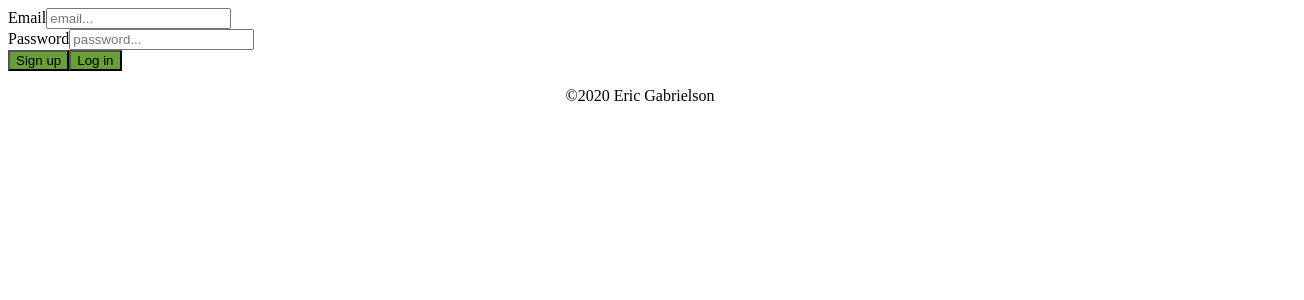
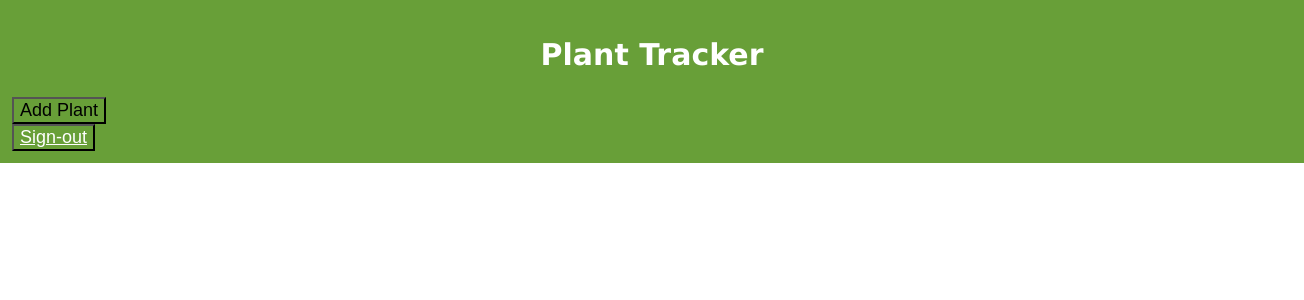
Before and after one commit to ThomasThat467/INFO441Project, a React (Create React App) app in the folder client/: page / in a window 1280 px wide. Shown: the top 300 px of the page, 1304 px wide, since content can reach past the window. Built offline with nearby package versions, Linux system fonts and the light colour scheme.

Commit message:
add client

```diff
--- a/client/src/App.js
+++ b/client/src/App.js
@@ -4,7 +4,7 @@ import {Button} from 'reactstrap'
 import 'whatwg-fetch';
 import {PlantList} from './Components/PlantList.js'
 import {AddPlantModal} from './Components/AddPlant.js'
-import {LoginForm} from './Components/Login.js'
+//import {LoginForm} from './Components/Login.js'
 import {Route, NavLink} from 'react-router-dom';
 
 
@@ -85,15 +85,15 @@ class App extends Component {
         // console.log(this.toggleModal)
 
         let content = null;
-        if (!this.state.signedIn){
-            content = (
-                <Route
-                path="/"
-                render={
-                    (props) =>
-                    <LoginForm signUpCallback={this.handleSignUp} signInCallback={this.handleSignIn}/>
-                } /> )
-        } else {
+        // if (!this.state.signedIn){
+        //     content = (
+        //         <Route
+        //         path="/"
+        //         render={
+        //             (props) =>
+        //             <LoginForm signUpCallback={this.handleSignUp} signInCallback={this.handleSignIn}/>
+        //         } /> )
+        // } else {
             content = (
                 <div>
                     <Header addPlantCallback={this.addPlant} handleSignOutCallback={this.handleSignOut}></Header>
@@ -107,9 +107,9 @@ class App extends Component {
                     />
                 </div>
             );
-        }
+        //}
 
-        return (<div>{content}<Footer></Footer></div>);
+        return (<div>{content}</div>);
     }
 }
 
@@ -135,17 +135,17 @@ class Header extends Component {
     }
 }
 
-class Footer extends Component {
-    render() {
-        return (
-            <footer className="page-footer">
-                <div>
-                    <p id="footer">&copy;2020 Eric Gabrielson</p>
-                </div>
-            </footer>
-        );
-    }
-}
+// class Footer extends Component {
+//     render() {
+//         return (
+//             <footer className="page-footer">
+//                 <div>
+//                     <p id="footer">&copy;2021 Eric Gabrielson</p>
+//                 </div>
+//             </footer>
+//         );
+//     }
+// }
 
 class SignOut extends Component {
     constructor(props){
--- a/client/src/Components/AddPlant.js
+++ b/client/src/Components/AddPlant.js
@@ -53,7 +53,7 @@ export class AddPlantModal extends Component {
                 <Button onClick={this.toggleModal} className="btn btn-primary">
                     Add Plant
                 </Button>
-                <Modal isOpen={this.state.isModalOpen} toggle={this.toggleModal}>
+                <Modal isOpen={this.state.isModalOpen} toggle={this.toggleModal} className="add-plant">
                     <ModalHeader>
                         Create New Plant
                         <Button onClick={this.toggleModal} type="button" className="close" aria-label="Close">
--- a/client/src/Components/PlantList.js
+++ b/client/src/Components/PlantList.js
@@ -10,12 +10,6 @@ export class PlantList extends Component {
     }
 
     componentDidMount() {
-
-        // plantsRef.on('value', (snapshot) => {
-        //     // console.log(snapshot.val());
-        //     // console.log(this)
-        //     this.setState({plants: snapshot.val()})
-        // });
 
         // plantsRef.on('value', (snapshot) => {
         //     let value = snapshot.val();
--- a/client/src/index.css
+++ b/client/src/index.css
@@ -1,11 +1,14 @@
 body {
 	box-sizing: border-box;
+  margin: 0;
+  font-family: 'Open Sans', 'Helvetica Neue', sans-serif;
+  font-size: 12px;
 }
 
 header {
 	background-color: #689f38;
-	margin: 0;
-	padding: 1em;
+  width: 100%;
+  padding: 1em;
 }
 
 .wsBadge {
@@ -24,10 +27,17 @@ footer {
 h1 {
 	color: #ffffff;
 	text-align: center;
+  font-family: 'Lucida Sans', 'Lucida Sans Regular', 'Lucida Grande', 'Lucida Sans Unicode', Geneva, Verdana, sans-serif;
+  font-size: 30px;
 }
 
 .plant-image {
 	max-height: 80vh;
+}
+
+.add-plant {
+  font-size: 18px;
+  margin: 2em;
 }
 
 .card-horizontal {
@@ -58,6 +68,7 @@ h1 {
 
 button {
 	background-color: #689f38;
+  font-size: 18px;
 }
 
 button > a {
```
Also changed, not shown: 1 other file (tests, documents, lock files or other folders).
